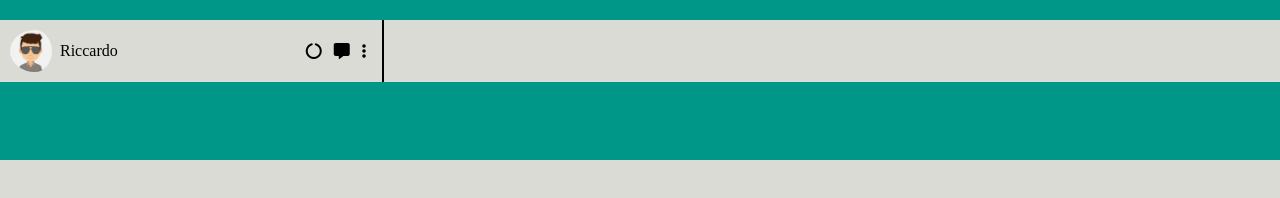
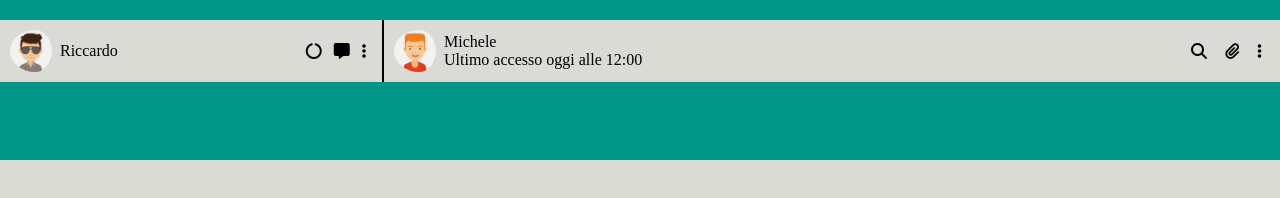
Before and after one commit to RiccardoBernardi1/vue-boolzapp, a plain HTML site: page index.html in a window 1280 px wide. Drawn offline with nearby package versions, Linux system fonts and the light colour scheme.

Commit message:
Crea struttura base header

```diff
--- a/css/style.css
+++ b/css/style.css
@@ -19,19 +19,26 @@ body{
 /* HEADER */
 header{
     background-color: #D9DBD4;
+    display: flex;
 }
 .header-aside{
     display: flex;
     justify-content: space-between;
-    max-width: 30%;
+    width: 30%;
     border-right: .125rem solid black;
     padding: .625rem;
+}
+.header-right{
+    display: flex;
+    justify-content: space-between;
+    padding: .625rem;
+    width: 70%;
 }
 .user{
     display: flex;
     align-items: center;
 }
-.user img{
+header img{
     max-width: 3.125rem;
     border-radius: 100%;
     padding-right: .5rem;
@@ -42,3 +49,13 @@ header{
     align-items: center;
     min-width: 20%;
 }
+.header-contact{
+    display: flex;
+    align-items: center;
+}
+.header-right-icons{
+    display: flex;
+    justify-content: space-around;
+    align-items: center;
+    min-width: 10%;
+}
--- a/index.html
+++ b/index.html
@@ -25,8 +25,18 @@
                     </div>
                 </div>
                 <div class="header-right">
-                    <div class="header-contact"></div>
-                    <div class="header-right-icons"></div>
+                    <div class="header-contact">
+                        <img src="img/avatar_1.jpg" alt="user image">
+                        <div class="text">
+                            <div class="name">Michele</div>
+                            <div class="last-access">Ultimo accesso oggi alle 12:00</div>
+                        </div>
+                    </div>
+                    <div class="header-right-icons">
+                        <i class="fa-solid fa-magnifying-glass"></i>
+                        <i class="fa-solid fa-paperclip"></i>
+                        <i class="fa-solid fa-ellipsis-vertical"></i>
+                    </div>
                 </div>
             </header>
             <div class="container-main-aside">
```
